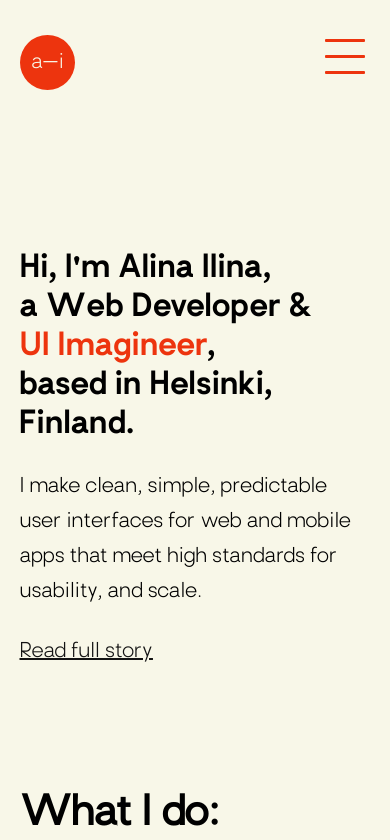
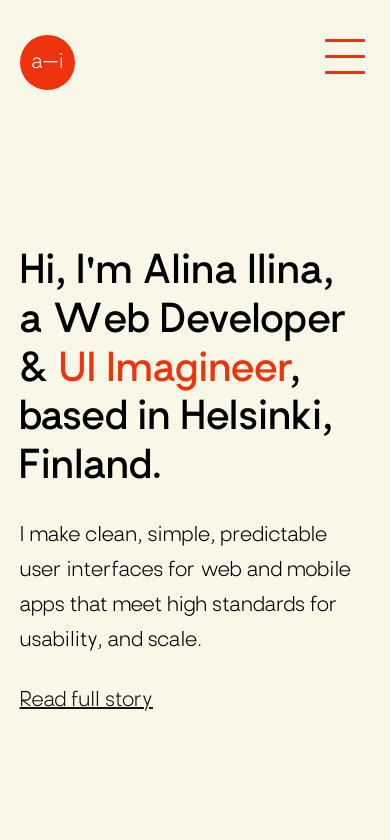
Before and after one commit to alinailina/Cover-Letter, a React (Create React App) app: page / in a window 390 px wide. Shown: the top 840 px of the page. Built offline with nearby package versions, Linux system fonts and the light colour scheme.

Commit message:
Fixing mobile issues

```diff
--- a/src/layout/css/Home.module.scss
+++ b/src/layout/css/Home.module.scss
@@ -11,7 +11,7 @@
 
     > div {
       h1 {
-        font-family: $bold;
+        font-family: $semi-bold;
         font-size: 4rem;
         max-width: 10em;
         line-height: 1.25;
@@ -56,7 +56,7 @@
     @include phone {
       > div {
         h1 {
-          font-size: 8vw;
+          font-size: 10vw;
         }
 
         p,
```
